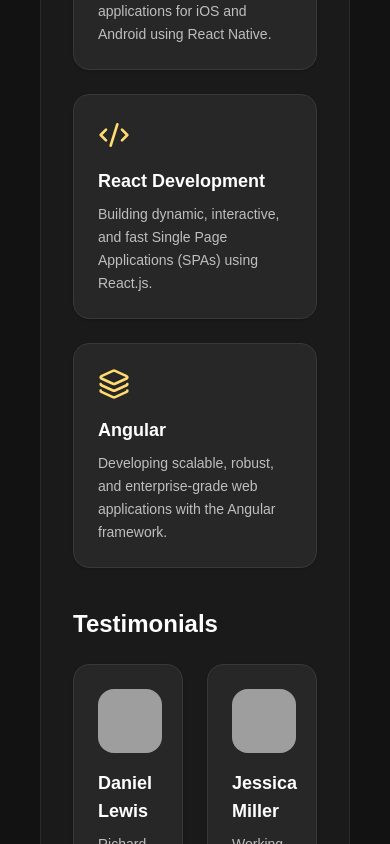
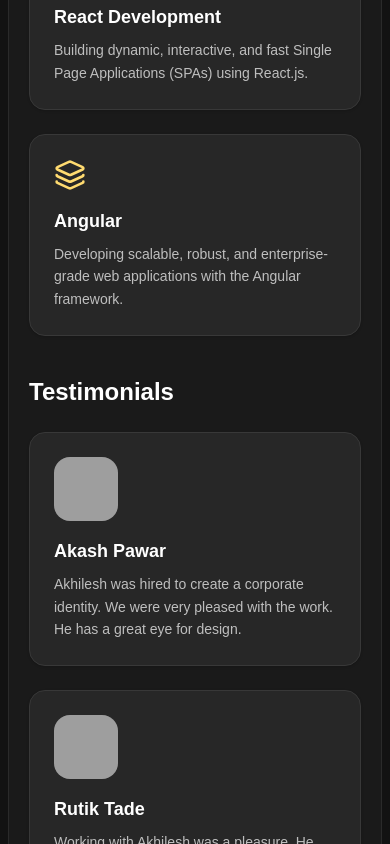
Before and after one commit to akhileshsharma12/portfolio-app, a Next.js app: page / in a window 390 px wide. Shown: the part 1156-2000 px from the top of the page. Built offline with nearby package versions, Linux system fonts and the light colour scheme; grey boxes are pictures that could not be loaded.

Commit message:
portfolio responsivness check

```diff
--- a/app/components/MainContent.tsx
+++ b/app/components/MainContent.tsx
@@ -7,7 +7,7 @@
 
 export default function MainContent({ active }: { active: string }) {
   return (
-    <div className="px-8">
+    <div className="px-5 lg:px=8">
       {active === "About" && <About />}
       {active === "Resume" && <Resume />}
       {active === "Portfolio" && <Portfolio />}
--- a/app/components/Sidebar.tsx
+++ b/app/components/Sidebar.tsx
@@ -13,7 +13,7 @@
   const [isOpen, setIsOpen] = useState(false);
 
   return (
-    <aside className="w-full h-auto lg:w-70 bg-[#1e1e1f] border border-[#383838] rounded-3xl p-6 shadow-2xl z-10 lg:sticky lg:top-10 transition-all duration-300 ease-in-out">
+    <aside className="w-full h-auto lg:w-70 bg-[#1e1e1f] border border-[#383838] rounded-3xl p-3 lg:p-6 shadow-2xl z-10 lg:sticky lg:top-10 transition-all duration-300 ease-in-out">
 
       {/* --- HEADER SECTION --- */}
       {/* Mobile: Row Layout | Desktop: Column Layout */}
@@ -42,7 +42,7 @@
         {/* Only visible on small screens (lg:hidden) */}
         <button
           onClick={() => setIsOpen(!isOpen)}
-          className="absolute top-0 right-0 lg:hidden p-2 rounded-xl bg-[#2b2b2c] border border-[#383838] text-[#ffdb70] hover:bg-[#383838] transition-colors"
+          className="absolute top-5 right-0 lg:hidden p-2 rounded-xl bg-[#2b2b2c] border border-[#383838] text-[#ffdb70] hover:bg-[#383838] transition-colors"
         >
           <ChevronDown
             size={20}
--- a/app/components/TopNav.tsx
+++ b/app/components/TopNav.tsx
@@ -11,7 +11,7 @@
   return (
     <>
       {/* MOBILE NAVBAR (Fixed Bottom) */}
-      <nav className="lg:hidden fixed bottom-0 right-5.5 z-50 p-4 flex justify-center w-full">
+      <nav className="lg:hidden fixed bottom-0 right-0 z-50 p-4 flex justify-center w-full">
         <ul className="flex items-center justify-between gap-2 bg-[#2b2b2c]/90 backdrop-blur-md border border-[#383838] px-5 py-4 rounded-2xl shadow-2xl w-full max-w-sm">
           {navItems.map((item) => (
             <li key={item}>
--- a/app/components/sections/About.tsx
+++ b/app/components/sections/About.tsx
@@ -32,29 +32,16 @@
   const testimonials = [
     {
       id: 1,
-      name: "Daniel Lewis",
-      text: "Richard was hired to create a corporate identity. We were very pleased with the work. He has a great eye for design.",
+      name: "Akash Pawar",
+      text: "Akhilesh was hired to create a corporate identity. We were very pleased with the work. He has a great eye for design.",
       avatar: "/testimonial/avatar-1.png", // Replace with your image path
     },
     {
       id: 2,
-      name: "Jessica Miller",
-      text: "Working with Richard was a pleasure. He understood our requirements perfectly and delivered an excellent website.",
+      name: "Rutik Tade",
+      text: "Working with Akhilesh was a pleasure. He understood our requirements perfectly and delivered an excellent website.",
       avatar: "/testimonial/avatar-2.png", // Replace with your image path
-    },
-    // Add more items to see the scrolling effect
-    {
-      id: 3,
-      name: "Emily Davis",
-      text: "Incredible work! The project was delivered on time and exceeded our expectations. Highly recommend his services.",
-      avatar: "/testimonial/avatar-4.png",
-    },
-    {
-      id: 4,
-      name: "Michael Brown",
-      text: "Professional, creative, and easy to work with. The new website design has already boosted our sales significantly.",
-      avatar: "/testimonial/avatar-2.png",
-    },
+    }
   ];
 
   return (
@@ -66,7 +53,7 @@
 
       <section className="text-white/70 space-y-6 mt-8">
         <p>
-          I'm a <b className="text-white">Computer Science Student</b> and{" "}
+          I&apos;m a <b className="text-white">Computer Science Student</b> and{" "}
           <b className="text-white">Aspiring Web Developer</b> from{" "}
           <b className="text-white">Akola, Maharashtra</b>. I am passionate
           about coding and building modern web applications.
@@ -83,7 +70,7 @@
       </section>
 
       <section className="mt-10">
-        <h3 className="text-2xl font-bold text-white mb-6">What I'm Doing</h3>
+        <h3 className="text-2xl font-bold text-white mb-6">What I&apos;m Doing</h3>
 
         <div className="grid grid-cols-1 md:grid-cols-2 gap-6">
           {services.map((service, index) => (
@@ -112,7 +99,7 @@
       <h3 className="text-2xl font-bold text-white mb-6">Testimonials</h3>
 
       {/* Scrollable Container */}
-      <div className="grid grid-cols-2 gap-6  pb-6  scrollbar-gold">
+      <div className="grid grid-cols-1 md:grid-cols-2 gap-6  pb-6  scrollbar-gold">
         {testimonials.map((item) => (
           <div
             key={item.id}
--- a/app/components/sections/Contact.tsx
+++ b/app/components/sections/Contact.tsx
@@ -5,7 +5,11 @@
     <>
       <section className="mt-10 mb-10">
         {/* 1. Map Section */}
-        <div className="w-full h-87.5 rounded-3xl overflow-hidden border border-[#383838] relative mb-8">
+        <h1 className="text-3xl font-bold mb-4 relative">
+          Contact Me
+          <span className="absolute left-0 -bottom-2 w-12 h-0.75 bg-[#f5c451] rounded"></span>
+        </h1>
+        <div className="w-full h-87.5 rounded-3xl overflow-hidden border border-[#383838] relative mb-8 mt-9">
           {/* Using a CSS filter (grayscale + invert) to create the 'Dark Mode' map look
             without needing a custom Google Maps API style.
         */}
@@ -13,14 +17,16 @@
             src="https://www.google.com/maps/embed?pb=!1m18!1m12!1m3!1d59715.204879450954!2d76.98432431537886!3d20.70208920160503!2m3!1f0!2f0!3f0!3m2!1i1024!2i768!4f13.1!3m3!1m2!1s0x3bd73192c32a5df1%3A0xcfa72a91e826b253!2sAkola%2C%20Maharashtra!5e0!3m2!1sen!2sin!4v1765713079526!5m2!1sen!2sin"
             width="100%"
             height="100%"
-            style={{ border: 0, filter: 'grayscale(100%) invert(92%) contrast(83%)' }}
+            style={{
+              border: 0,
+              filter: "grayscale(100%) invert(92%) contrast(83%)",
+            }}
             allowFullScreen={true}
             loading="lazy"
           ></iframe>
         </div>
 
         {/* 2. Contact Form Header */}
-        <h3 className="text-2xl font-bold text-white mb-6">Contact Form</h3>
 
         {/* 3. The Form */}
         <form className="space-y-6">
--- a/app/page.tsx
+++ b/app/page.tsx
@@ -9,7 +9,7 @@
   const [activeSection, setActiveSection] = useState("About");
 
   return (
-    <main className="min-h-screen bg-[#121212] text-white py-6 px-10 flex justify-center pb-24 lg:pb-6">
+    <main className="min-h-screen bg-[#121212] text-white py-6 px-2 flex justify-center pb-24 lg:pb-6">
       <div className="w-full max-w-7xl flex flex-col lg:flex-row gap-6">
         {/* LEFT SIDEBAR */}
         <div className="w-full lg:w-70 shrink-0">
```
